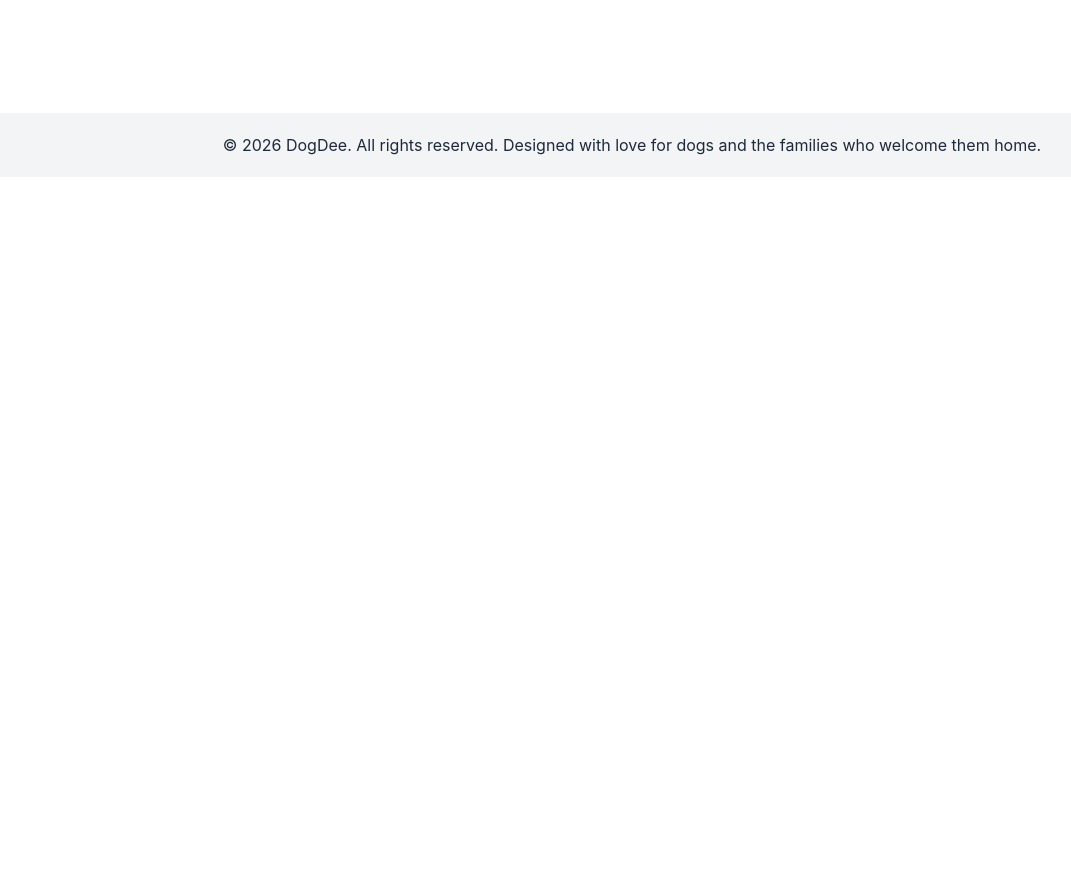
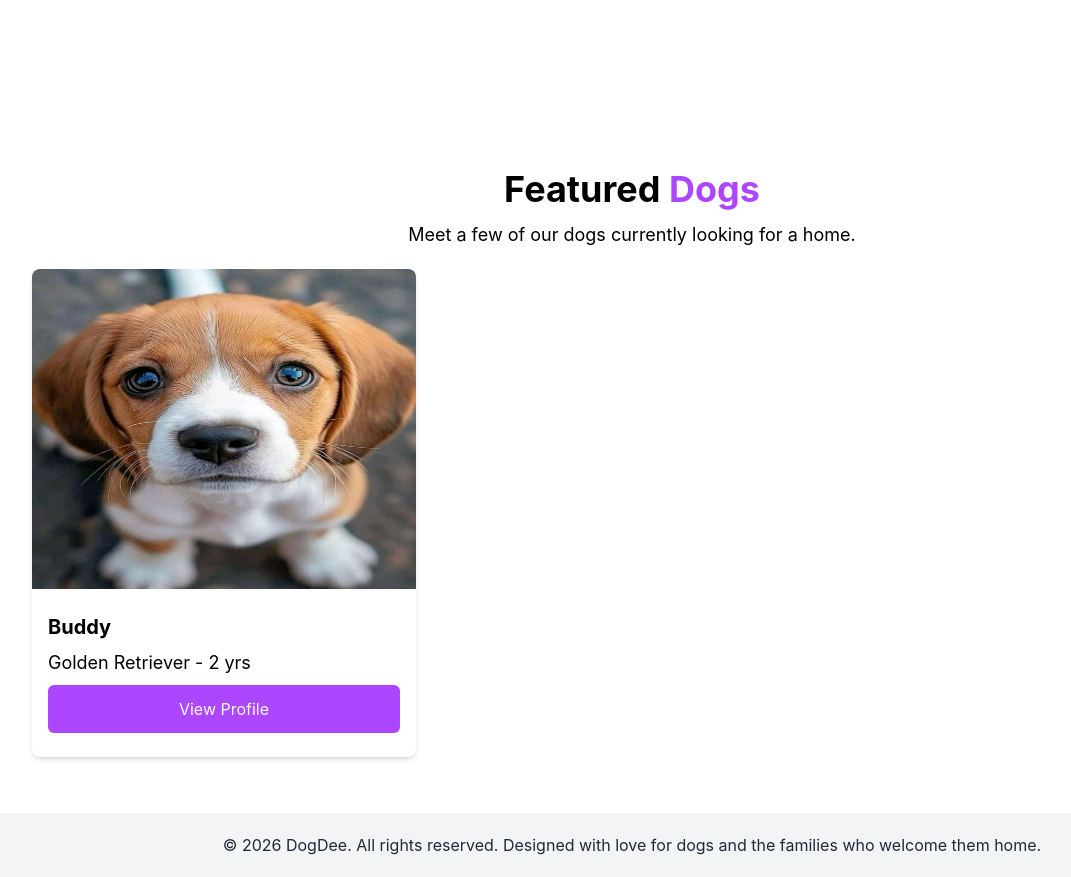
Before and after one commit to chineduoscar/dogdeetwo, a React (Vite) app: page / in a window 1280 px wide. Shown: the part 711-1588 px from the top of the page, without its empty margins (8-1079 px from the left). Before the commit the page ends 888 px from the top, so only its background shows below. Built offline with nearby package versions, Linux system fonts and the light colour scheme.

Commit message:
added a  featured dogs

```diff
--- /dev/null
+++ b/src/components/Home/FeaturedDogs.jsx
@@ -0,0 +1,38 @@
+import dog from "../../assets/heroImage.jpg";
+
+const FeaturedDogs = () => {
+  return (
+    <section className="py-10 px-4">
+      <div className="max-w-300 mx-auto my-4">
+        <div className="text-center flex flex-col items-center gap-3">
+          <h1 className="font-bold text-4xl">
+            Featured <span className="text-purple-500">Dogs</span>
+          </h1>
+          <p className="text-lg">
+            Meet a few of our dogs currently looking for a home.
+          </p>
+        </div>
+
+        <div className="mt-5 grid grid-cols-1 md:grid-cols-3 gap-6 items-center">
+          <div className="rounded-lg overflow-hidden shadow-md">
+            <img
+              src={dog}
+              alt="dog"
+              className="h-80 w-full hover:scale-105 transition-all duration-75"
+            />
+
+            <div className="py-6 px-4 flex flex-col gap-2">
+              <h1 className="text-xl font-bold">Buddy</h1>
+              <p className="text-lg">Golden Retriever - 2 yrs</p>
+              <button className="text-white bg-purple-500 rounded-md w-full py-3 px-4">
+                View Profile
+              </button>
+            </div>
+          </div>
+        </div>
+      </div>
+    </section>
+  );
+};
+
+export default FeaturedDogs;
--- a/src/pages/Home.jsx
+++ b/src/pages/Home.jsx
@@ -1,9 +1,11 @@
 import Hero from "../components/Home/Hero";
+import FeaturedDogs from "../components/Home/FeaturedDogs";
 
 const Home = () => {
   return (
     <div>
       <Hero />
+      <FeaturedDogs />
     </div>
   );
 };
```
